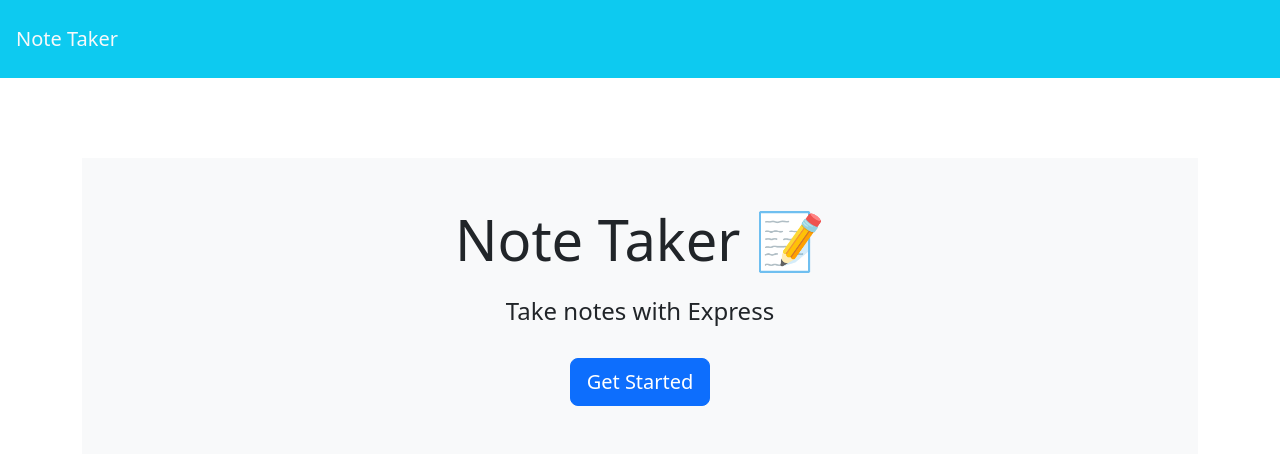
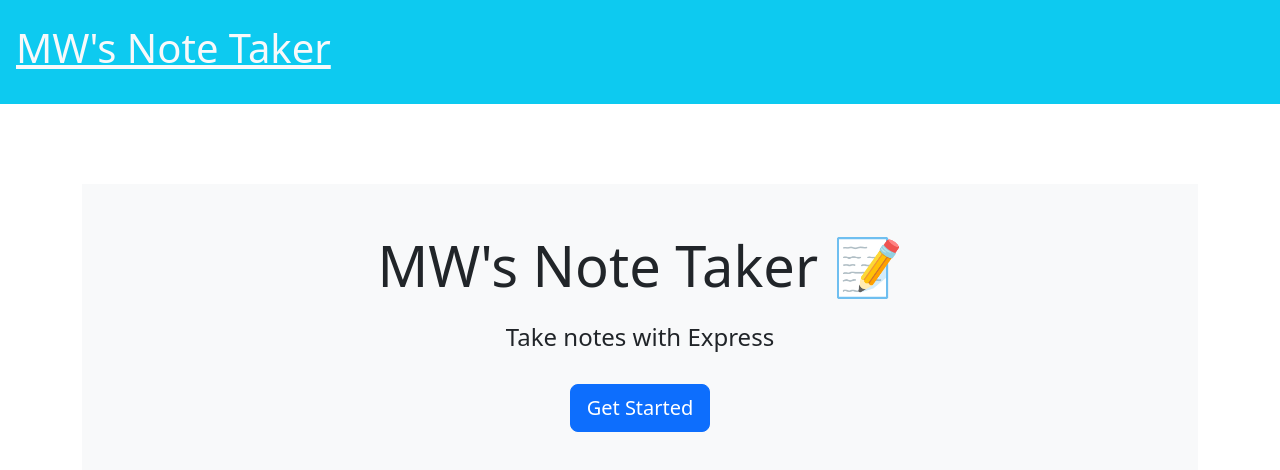
Before and after one commit to mwelle238/mws-note-taker, a website: page public/index.html in a window 1280 px wide. Drawn offline with nearby package versions, Linux system fonts and the light colour scheme; no server answers.

Commit message:
minor html adjustment

```diff
--- a/public/index.html
+++ b/public/index.html
@@ -5,18 +5,17 @@
   <meta charset="UTF-8">
   <meta name="viewport" content="width=device-width, initial-scale=1.0">
   <meta http-equiv="X-UA-Compatible" content="ie=edge">
-  <title>Note Taker</title>
+  <title>MW's Note Taker</title>
   <link href="https://cdn.jsdelivr.net/npm/bootstrap@5.2.3/dist/css/bootstrap.min.css" rel="stylesheet" integrity="sha384-rbsA2VBKQhggwzxH7pPCaAqO46MgnOM80zW1RWuH61DGLwZJEdK2Kadq2F9CUG65" crossorigin="anonymous" />
 </head>
 
 <body>
   <nav class="navbar bg-info">
-    <a class="navbar-brand text-light p-3" href="/">Note Taker
-    </a>
+    <a class="text-light p-3" href="/"><h1>MW's Note Taker</h1> </a>
   </nav>
   <div class="container">
     <div style="margin-top: 80px;" class="text-center p-5 mb-4 bg-light">
-      <h1 class="display-4">Note Taker <span role="img" aria-label="Memo">📝</span></h1>
+      <h1 class="display-4">MW's Note Taker <span role="img" aria-label="Memo">📝</span></h1>
       <h4 class="mt-4">Take notes with Express</h4>
       <a class="btn btn-primary btn-lg mt-4" href="/notes" role="button">Get Started</a>
     </div>
```
